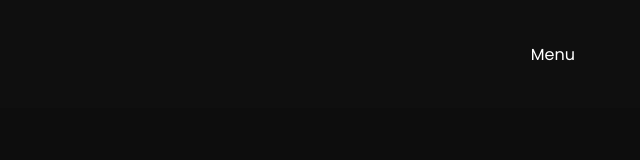
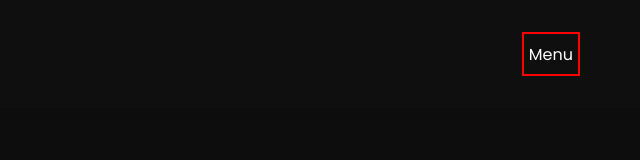
Before and after one commit to Hanning-Liu/GSAP_Test, a website built with Vite: page index.html in a window 1280 px wide. Shown: the full height of the page, 640-1280 px from the left. Built offline with nearby package versions, Linux system fonts and the light colour scheme.

Commit message:
add red border for test

```diff
--- a/src/style.css
+++ b/src/style.css
@@ -44,6 +44,7 @@
   align-items: center;
   justify-content: center;
   cursor: pointer;
+  border: 2px solid red
 }
 
 /* Invisible hit area expansion */
```
